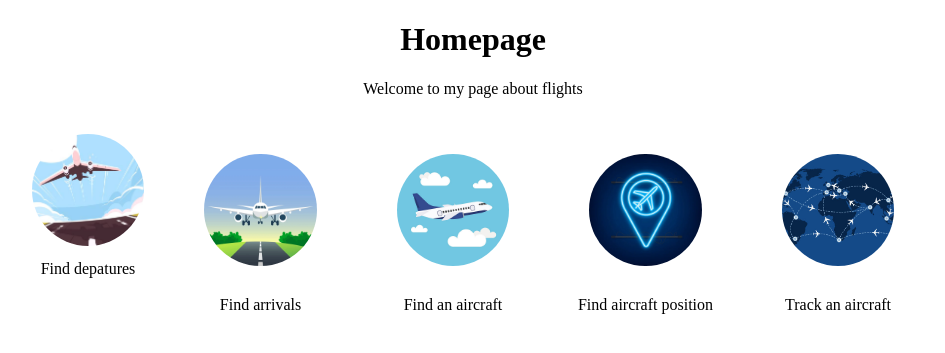
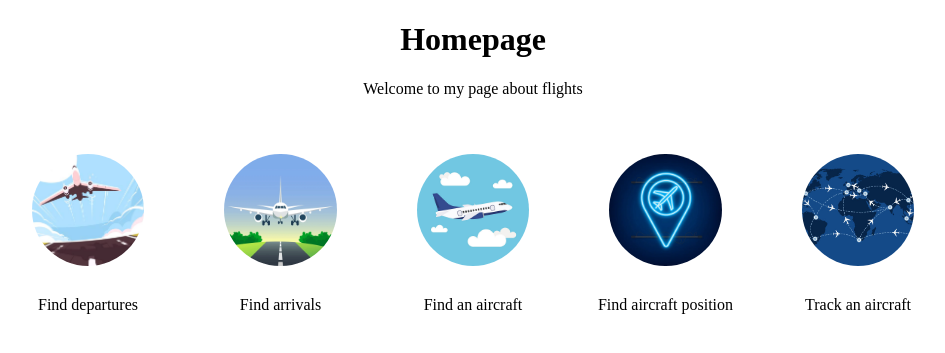
Before and after one commit to asukapeace/flights, a Flask app: page / in a window 1280 px wide. Shown: the top 353 px of the page, without its empty margins (167-1112 px from the left). Run offline with Flask 3, Linux system fonts and the light colour scheme.

Commit message:
align all link images

```diff
--- a/app/templates/index.html
+++ b/app/templates/index.html
@@ -13,10 +13,10 @@
     <div class="row">
         <div class="link-container">
             <div class="link-image">
-                <a href="/departure-query">
+                <a href="/departure-query" class="link-image">
                     <img src="{{ url_for('static', filename='assets/departure.jpg')}}" alt='plane departure'>
                 </a>
-                <div class="link-text">Find depatures</div>
+                <div class="link-text">Find departures</div>
             </div>
             <div class="link-image">
                 <a href="/arrivals-query" class="link-image">
```
